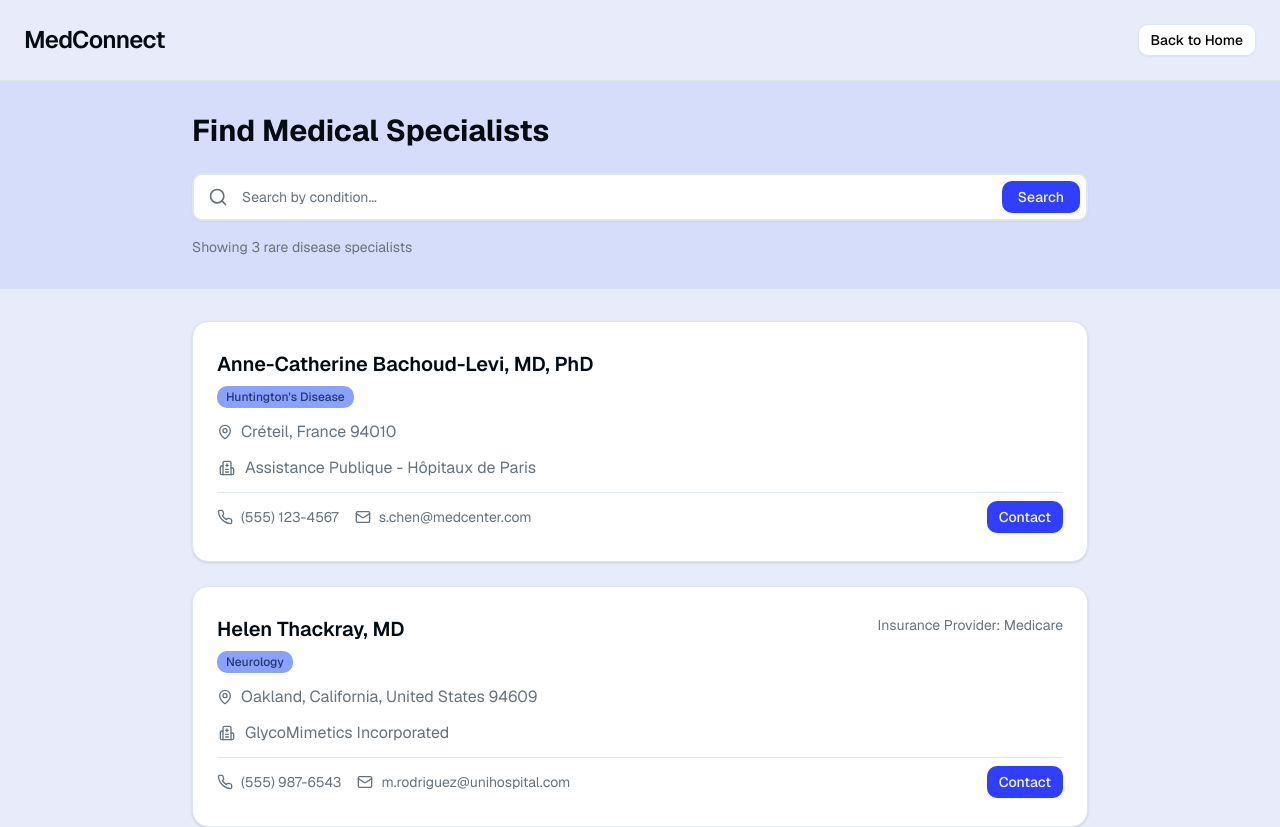
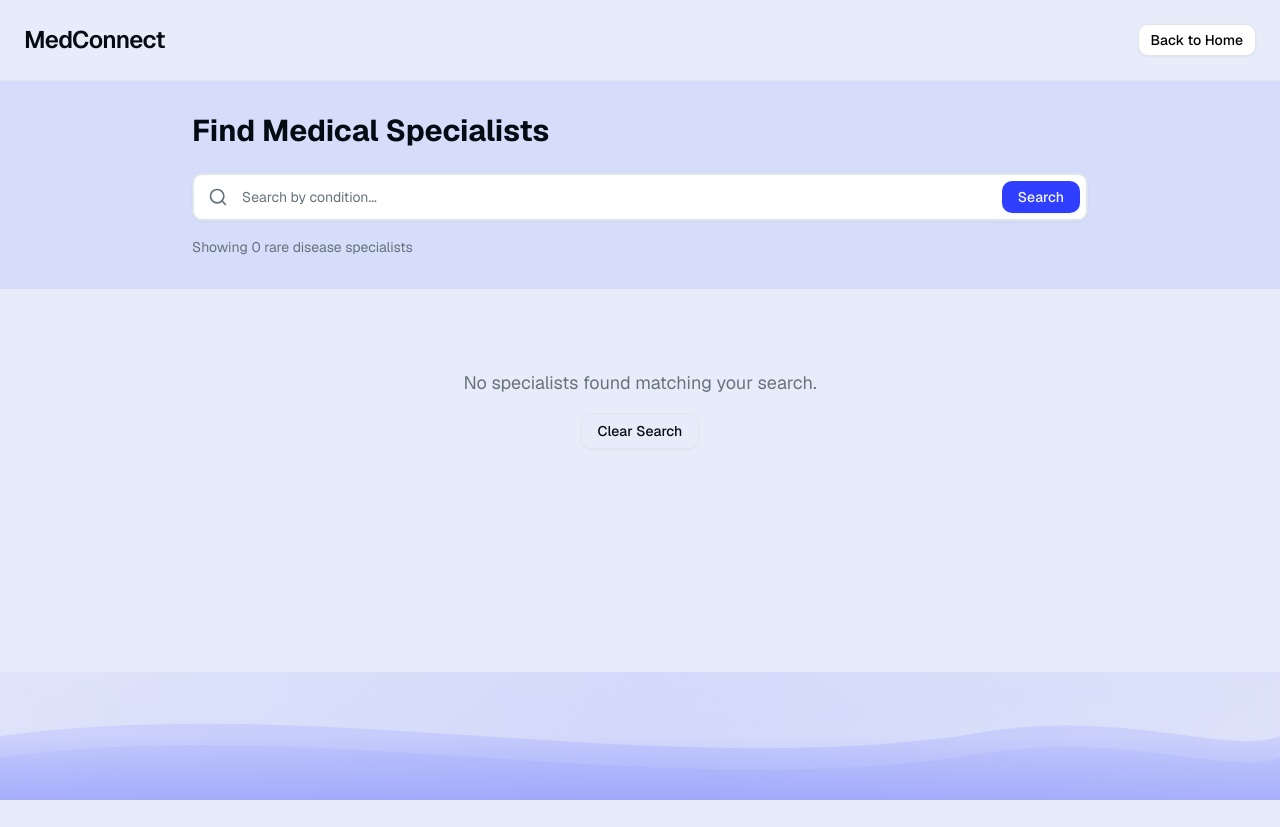
Before and after one commit to xiejoshua/medconnect, a Next.js app in the folder medical-platform/: page /specialists in a window 1280 px wide. Shown: the top 827 px of the page. After the commit the page ends 800 px from the top, so only its background shows below. Built offline with nearby package versions, Linux system fonts and the light colour scheme.

Commit message:
fix: searching from the homepage now displays appropriate results

```diff
--- a/medical-platform/app/specialists/page.tsx
+++ b/medical-platform/app/specialists/page.tsx
@@ -56,17 +56,20 @@ const specialists = [
 ]
 
 export default function SearchResultsPage() {
-    const [query, setQuery] = useState("")
-    const [filteredSpecialists, setFilteredSpecialists] = useState(specialists)
+    const [query, setQuery] = useState("");
+    const [hasSearched, setHasSearched] = useState(false);
+    const [filteredSpecialists, setFilteredSpecialists] = useState<typeof specialists>([]);
 
-    const router = useRouter();
     const handleSearch = (e: React.FormEvent) => {
-    e.preventDefault()
+      e.preventDefault();
+      const q = query.trim().toLowerCase();
+      setHasSearched(true);
+
       const filtered = specialists.filter(
         (specialist) =>
-        specialist.name.toLowerCase().includes(query.toLowerCase()) ||
           specialist.specialty.toLowerCase().includes(query.toLowerCase()),
       )
+
       setFilteredSpecialists(filtered)
     }
 
@@ -75,9 +78,11 @@ export default function SearchResultsPage() {
       {/* Header with Logo */}
       <header className="w-full px-6 py-6 flex justify-between items-center border-b border-border">
         <div className="text-2xl font-semibold text-foreground tracking-tight">MedConnect</div>
-        <Button variant="outline" size="sm" className="bg-white text-black hover:bg-gray-100" onClick={() => router.push('/')}>
+        <a href="/">
+          <Button variant="outline" size="sm" className="bg-white text-black hover:bg-gray-100">
             Back to Home
           </Button>
+        </a>
       </header>
 
       {/* Search Section */}
```
Lines whose indentation alone changed are shown as unchanged.
